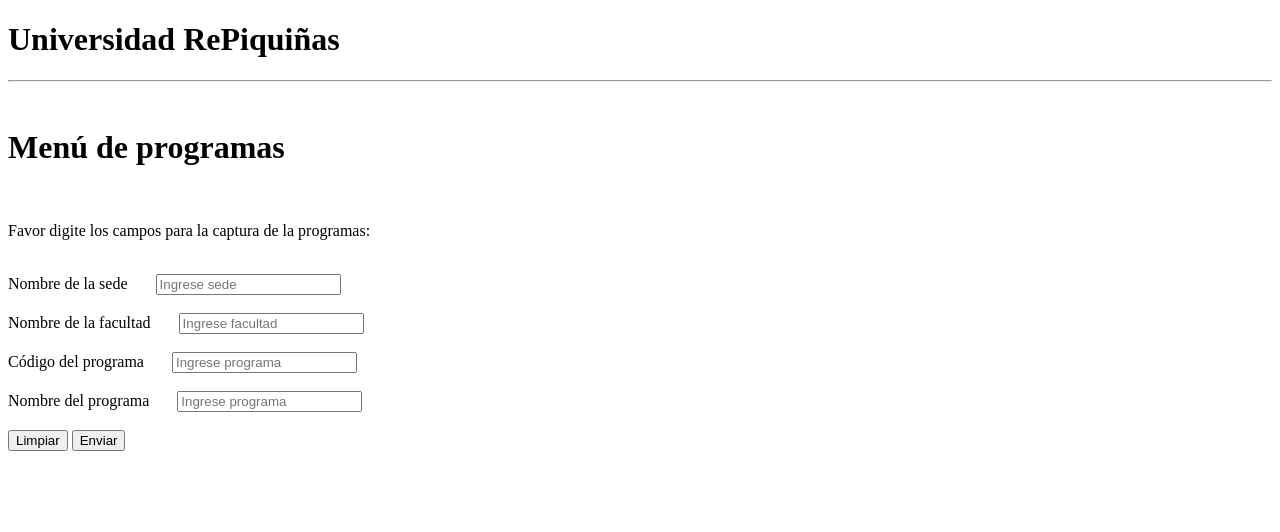
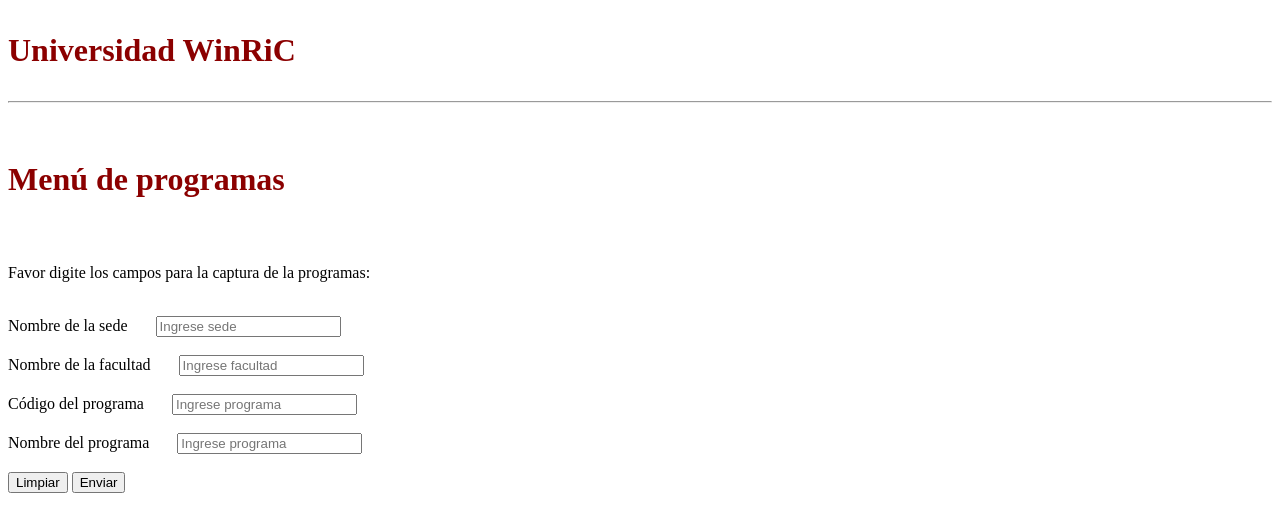
Before and after one commit to riclop335/Tarea_4, a plain HTML site: page Componentes/Programas/programas.html in a window 1280 px wide. Drawn offline with Linux system fonts and the light colour scheme.

Commit message:
Update programas.html

```diff
--- a/Componentes/Programas/programas.html
+++ b/Componentes/Programas/programas.html
@@ -2,6 +2,7 @@
 <html>
     <head>
         <meta charset="UTF-8">
+	 <link rel="stylesheet" href="programas.css">
         <link rel="shortcut icon" type="image/x-icon" href="img/logou.ico" />
         <title>
             Menu de programas
@@ -9,9 +10,9 @@
     </head>
 
     <body>
-        <h1> Universidad RePiquiñas </h1>
+        <h1> <div> <p style="color: #8B0000 ;"> Universidad WinRiC </p> </div> </h1>
         <hr> <br>
-        <h1> Menú de programas </h1> <br>
+        <h1>  <p style="color: #8B0000 ;"> Menú de programas </p> </h1> <br>
 
         <p>
             Favor digite  los campos para la captura de la programas: <br> <br>
```
